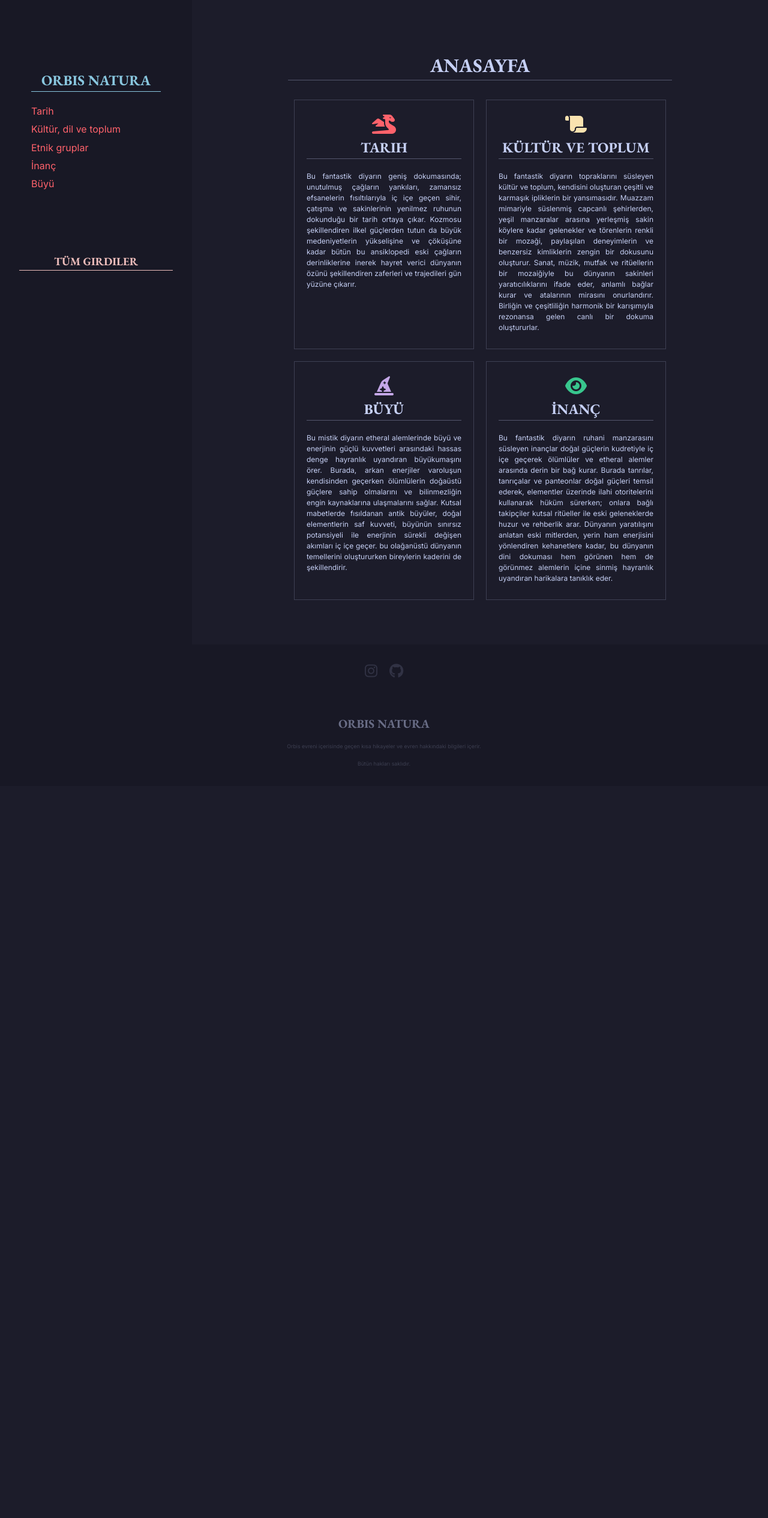
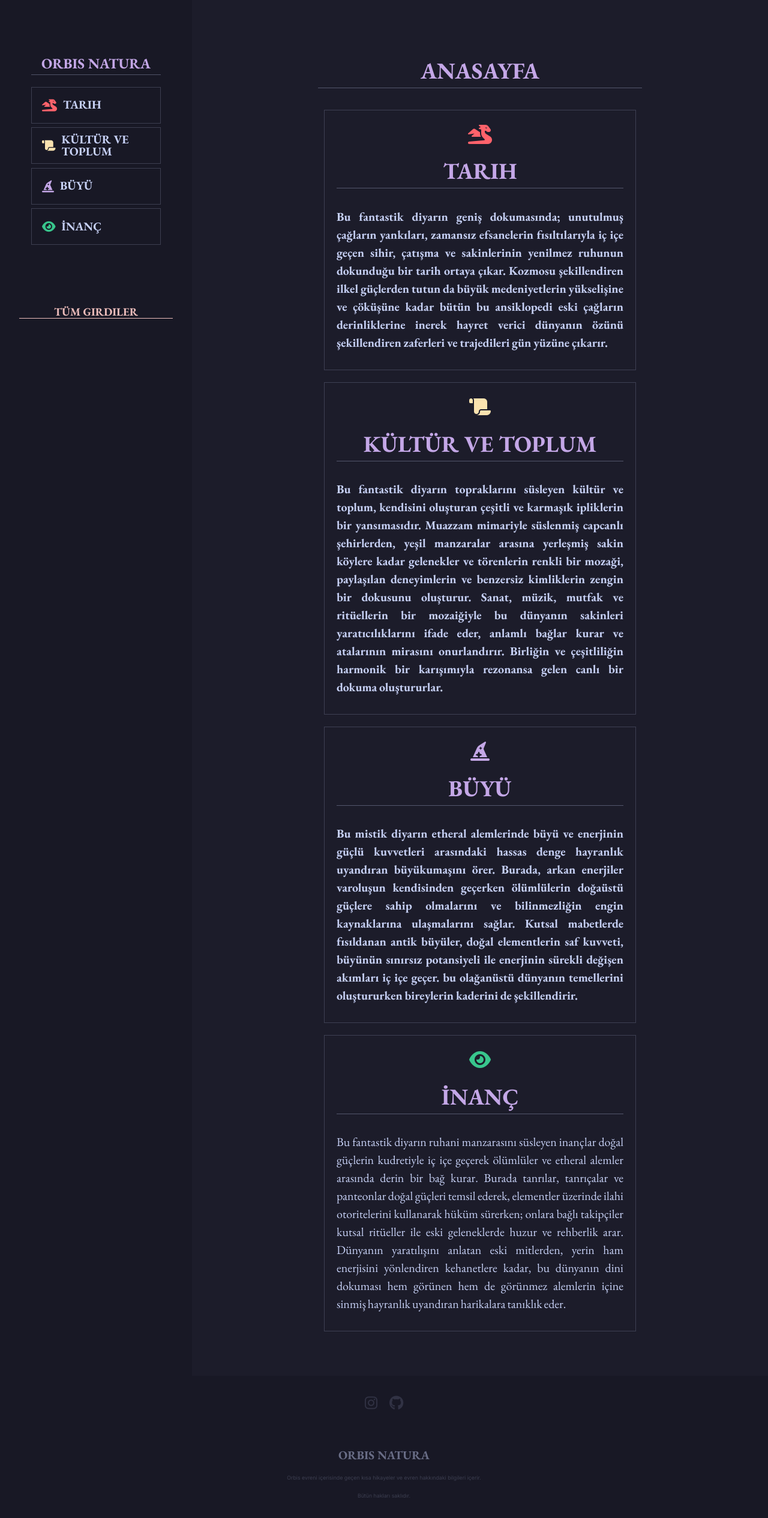
Before and after one commit to enginbyram/orbis-natura, a Jekyll site: the page built from index.markdown, in a window 1280 px wide. Shown: the whole page at 60% size. Built offline with Jekyll 4.4.1, drawn with Linux system fonts in a browser that asks for light colours; nearby versions of some CDN libraries; before the commit the page ends 1310 px from its top, so only the background shows below that.

Commit message:
made homepage

```diff
--- a/_layouts/default.html
+++ b/_layouts/default.html
@@ -6,12 +6,35 @@
       <nav class="side-panel">
         <!-- Side panel content goes here -->
         <ul class="main-cats">
-          <h2>Orbis Natura</h2>
-          <li><a href="">Tarih</a></li>
-          <li><a href="">Kültür, dil ve toplum</a></li>
-          <li><a href="">Etnik gruplar</a></li>
-          <li><a href="">İnanç</a></li>
-          <li><a href="">Büyü</a></li>
+          <h1>Orbis Natura</h1>
+
+          <a href="{{ site.baseurl }}wiki/tarih.html">
+            <li class="side-button">
+              <i class="fa-solid fa-dragon fa-lg" style="color: #ff626b;"></i>
+              <p>Tarih</p>
+            </li>
+          </a>
+
+          <a href="{{ site.baseurl }}wiki/kultur-ve-toplum.html">
+            <li class="side-button">
+              <i class="fa-solid fa-scroll fa-lg" style="color: rgb(249,226,175);"></i>
+              <p>Kültür ve toplum</p>
+            </li>
+          </a>
+
+          <a href="{{ site.baseurl }}wiki/buyu.html">
+            <li class="side-button">
+              <i class="fa-solid fa-hat-wizard fa-lg" style="color: #c4a7e7;"></i>
+              <p>Büyü</p>
+            </li>
+          </a>
+
+          <a href="{{ site.baseurl }}wiki/inanc.html">
+            <li class="side-button">
+              <i class="fa-solid fa-eye fa-lg" style="color: #38c68d;"></i>
+              <p>İnanç</p>
+            </li>
+          </a>
         </ul>
         <div class="scaff-container">
           <h3 class="scaff-button">Tüm Girdiler</h3>
--- a/_layouts/home.html
+++ b/_layouts/home.html
@@ -5,6 +5,7 @@ layout: default
   <h1>Anasayfa</h1>
 </header>
 <div class="contentbox__main">
+  <a href="{{ site.baseurl }}wiki/tarih.html">
     <div class="contentbox-container">
       <article class="contentbox-cc">
         <div class="artbox">
@@ -14,6 +15,8 @@ layout: default
         <p>Bu fantastik diyarın geniş dokumasında; unutulmuş çağların yankıları, zamansız efsanelerin fısıltılarıyla iç içe geçen sihir, çatışma ve sakinlerinin yenilmez ruhunun dokunduğu bir tarih ortaya çıkar. Kozmosu şekillendiren ilkel güçlerden tutun da büyük medeniyetlerin yükselişine ve çöküşüne kadar bütün bu ansiklopedi eski çağların derinliklerine inerek hayret verici dünyanın özünü şekillendiren zaferleri ve trajedileri gün yüzüne çıkarır.</p>
       </article>
     </div>
+  </a>
+  <a href="{{ site.baseurl }}wiki/kultur-ve-toplum.html">
     <div class="contentbox-container">
       <article class="contentbox-cc">
         <div class="artbox">
@@ -23,6 +26,8 @@ layout: default
         <p>Bu fantastik diyarın topraklarını süsleyen kültür ve toplum, kendisini oluşturan çeşitli ve karmaşık ipliklerin bir yansımasıdır. Muazzam mimariyle süslenmiş capcanlı şehirlerden, yeşil manzaralar arasına yerleşmiş sakin köylere kadar gelenekler ve törenlerin renkli bir mozaği, paylaşılan deneyimlerin ve benzersiz kimliklerin zengin bir dokusunu oluşturur. Sanat, müzik, mutfak ve ritüellerin bir mozaiğiyle bu dünyanın sakinleri yaratıcılıklarını ifade eder, anlamlı bağlar kurar ve atalarının mirasını onurlandırır. Birliğin ve çeşitliliğin harmonik bir karışımıyla rezonansa gelen canlı bir dokuma oluştururlar.</p>
       </article>
     </div>
+  </a>
+  <a href="{{ site.baseurl }}wiki/buyu.html">
     <div class="contentbox-container">
       <article class="contentbox-cc">
         <div class="artbox">
@@ -32,6 +37,8 @@ layout: default
         <p>Bu mistik diyarın etheral alemlerinde büyü ve enerjinin güçlü kuvvetleri arasındaki hassas denge hayranlık uyandıran   büyükumaşını örer. Burada, arkan enerjiler varoluşun kendisinden geçerken ölümlülerin doğaüstü güçlere sahip olmalarını ve bilinmezliğin engin kaynaklarına ulaşmalarını sağlar. Kutsal mabetlerde fısıldanan antik büyüler, doğal elementlerin saf kuvveti, büyünün sınırsız potansiyeli ile enerjinin sürekli değişen akımları iç içe geçer. bu olağanüstü dünyanın temellerini oluştururken bireylerin kaderini de şekillendirir.</p>
       </article>
     </div>
+  </a>
+  <a href="{{ site.baseurl }}wiki/inanc.html"></a>
   <div class="contentbox-container">
     <article class="contentbox-cc">
       <div class="artbox">
--- a/_sass/no-style-please.scss
+++ b/_sass/no-style-please.scss
@@ -18,7 +18,7 @@ $lily: rgb(235,188,186);
 $red: rgb(255,98,107);
 $rose: rgb(243,137,143);
 $violet: rgb(196,167,231);
-$blue: rgb(147,183,245);
+$blue: rgb(147, 183, 245);
 $sea: rgb(104,188,204);
 $cyan: rgb(137,199,223);
 $turquoise: rgb(128,216,220);
@@ -52,6 +52,7 @@ body[a="dark"] { @include dark-appearance; }
 // see: https://stackoverflow.com/a/61265706
 html, body {
   background-color: $base;
+  scroll-behavior: smooth;
 }
 
 html { height: 100%; }
@@ -81,7 +82,7 @@ body {
 
 h1 {
   font-family: $headerfont;
-  color: $text;
+  color: $violet;
   border-bottom: 1px solid rgba($text, .32);
   text-align: center;
   text-transform: uppercase;
@@ -90,7 +91,14 @@ h1 {
 h2, h3, h4, h5, h6 {
   margin-top: 3rem;
   font-family: $headerfont;
-  color: $cyan;
+  color: $violet;
+  line-height: 1;
+}
+
+h4 {
+  border-bottom: 1px solid $overlay0;
+  line-height: 2;
+  text-align: end;
 }
 
 hr { margin: 2rem 0; }
@@ -100,25 +108,13 @@ p { margin: 1rem 0; }
 li { margin: 0.4rem 0; }
 
 a {
-  color: $red;
+  color: $lemon;
+  font-weight: 600;
   text-decoration: none;
 }
 
 b, strong {
-  color: $orange;
-}
-
-*:target { background: yellow; }
-
-.page-content {
-  /* Take the remaining width */
-  flex-grow: 1;
-}
-
-.w {
-  max-width: 640px;
-  margin: 0 auto;
-  padding: 4rem 2rem;
+  font-weight: 500;
 }
 
 hr {
@@ -193,6 +189,35 @@ img {
 .main-cats {
   padding: 32px;
 
+  .side-button {
+    cursor: pointer;
+    height: 45px;
+    align-items: center;
+    display: flex;
+    border: 1px solid rgba($overlay0, .45);
+    padding: 7px;
+    transition: background-color 0.375s ease, opacity 0.3s ease;
+    transition: border-color 0.375s ease;
+    user-select: none;
+    i {
+      display: flex;
+      padding-left: 10px;
+    }
+    p {
+      display: flex;
+      padding-left: 10px;
+      color: $text;
+      text-transform: uppercase;
+      font-family: "EB Garamond";
+      font-weight: 700;
+      font-size: 1.23rem;
+      line-height: 1;
+    }
+  }
+  .side-button:hover {
+    background-color: rgba($blue, 0.12);
+    border-color: rgba($text, 1);
+  }
 }
 
 // BUTTONS //
@@ -247,20 +272,30 @@ img {
 .contentbox__main {
   display: flex;
   flex-wrap: wrap;
+  a {
+    color: $text;
+  }
   .contentbox-container {
-    min-width: 200px;
-    min-height: 310px;
     flex: 1;
     margin: 10px 10px;
     display: flex;
     flex-direction: row;
     border: 1px solid rgba($overlay0, .45);
+    transition: background-color 0.375s ease, opacity 0.3s ease;
+    transition: border-color 0.375s ease;
+    user-select: none;
+
+  }
+  .contentbox-container:hover {
+    background-color: rgba($blue, 0.12);
+    border-color: rgba($text, 1);
   }
   .contentbox-cc {
+    cursor: pointer;
     flex: 1;
     padding: 10px 20px;
     p {
-      font-size: 12px;
+      font-size: 16px;
       text-align: justify;
     }
     .artbox {
@@ -272,3 +307,38 @@ img {
     }
   }
 }
+
+ // PAGE CONTENT //
+
+.page-content {
+  /* Take the remaining width */
+  flex-grow: 1;
+  .w {
+    max-width: 540px;
+    margin: 0 auto;
+    padding: 4rem 2rem;
+
+    h1 {
+      font-size: 2.375rem;
+    }
+    h2 {
+      font-size: 2.075rem;
+    }
+    h3 {
+      font-size: 1.875rem;
+    }
+    h4 {
+      font-size: 1.675rem;
+    }
+    h5 {
+      font-size: 1.375rem;
+    }
+    p {
+      margin-bottom: 1em; /* Adjust the value as needed */
+      text-align: justify;
+      word-spacing: -1px;
+      font-family: "EB Garamond";
+      font-size: 20px;
+    }
+  }
+}
```
Also changed, not shown: _data/menu.yml (+1 -22 lines), wiki/Orbis.md (added, +5 -0 lines), wiki/tarih.md (added, +93 -0 lines). Lines whose indentation alone changed are shown as unchanged.
